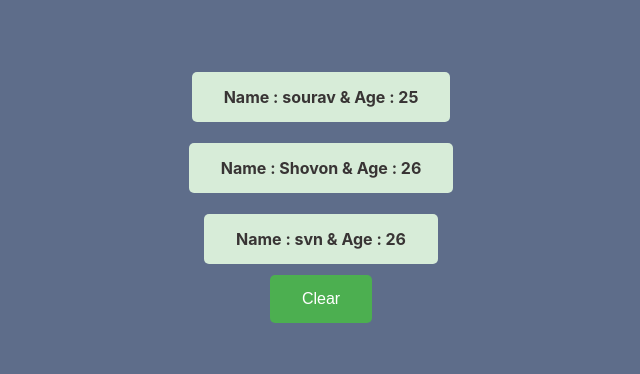
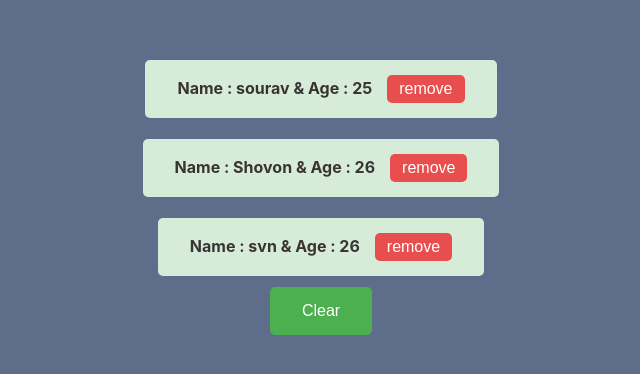
Before and after one commit to svn5969/React-Hooks, a React (Create React App) app: page / in a window 1280 px wide. Shown: the part 208-582 px from the top of the page, without its empty margins (319-959 px from the left). Built offline with nearby package versions, Linux system fonts and the light colour scheme.

Commit message:
add BasicTodoList for showing individual id data

```diff
--- a/src/App.css
+++ b/src/App.css
@@ -38,6 +38,18 @@
   display: inline-block;
   font-size: 16px;
 }
+.btnInner{
+  background-color: #e94e4e; /* Green */
+  border: none;
+  border-radius:5px;
+  color: white;
+  padding: 5px 12px;
+  margin-left: 15px;
+  text-align: center;
+  text-decoration: none;
+  display: inline-block;
+  font-size: 16px;
+}
 .h1Style{
   background-color: #d7ecd8; /* Green */
   border: none;
--- a/src/App.js
+++ b/src/App.js
@@ -2,12 +2,14 @@ import logo from './logo.svg';
 import './App.css';
 import UseStateObject from './components/UseStateObject';
 import UseStateArray from './components/UseStateArray';
+import BasicTodoList from './components/BasicTodoList';
 
 function App() {
   return (
     <div className="App">
-    <UseStateArray></UseStateArray>
+    {/* <UseStateArray></UseStateArray> */}
      {/* <UseStateObject></UseStateObject> */}
+     <BasicTodoList></BasicTodoList>
     </div>
   );
 }
--- /dev/null
+++ b/src/components/BasicTodoList.js
@@ -0,0 +1,43 @@
+import React, { useState } from 'react';
+
+const BasicTodoList = () => {
+    const myBioData = [
+        {
+            id:0, myName:"sourav", age:25
+        },{
+            id:1,myName:"Shovon", age:26
+        },{
+            id:2,myName:"svn", age:26
+        }
+    ]
+    const [myArray,setMyArray] = useState(myBioData)
+
+    const clearArray =()=>{
+        setMyArray([])
+    }
+
+    const removeElement =(id)=>{
+    //   alert(id);
+    const myNewArray = myArray.filter((bio)=>{
+        return bio.id !== id;
+    })
+    setMyArray(myNewArray)
+    }
+    return (
+        <>
+         {
+             myArray.map((bio)=> {
+                 return (
+                    <h1 className="h1Style" key={bio.id}>Name : {bio.myName} & Age : {bio.age}
+                    <button className="btnInner" onClick={()=>{removeElement(bio.id)}}>remove</button>
+                    </h1>
+
+                 )
+             })
+         }
+         <button className="btn" onClick={clearArray}>Clear</button>
+        </>
+    );
+};
+
+export default BasicTodoList;
```
